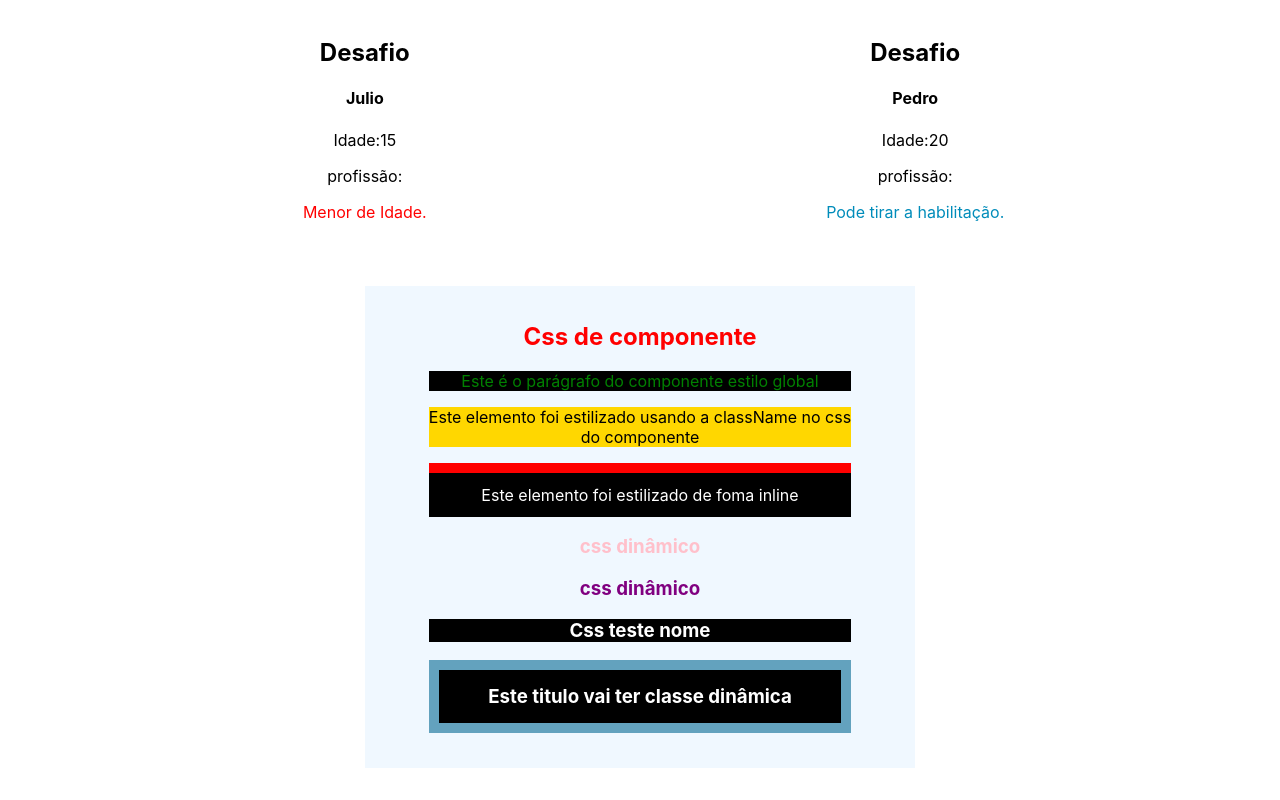
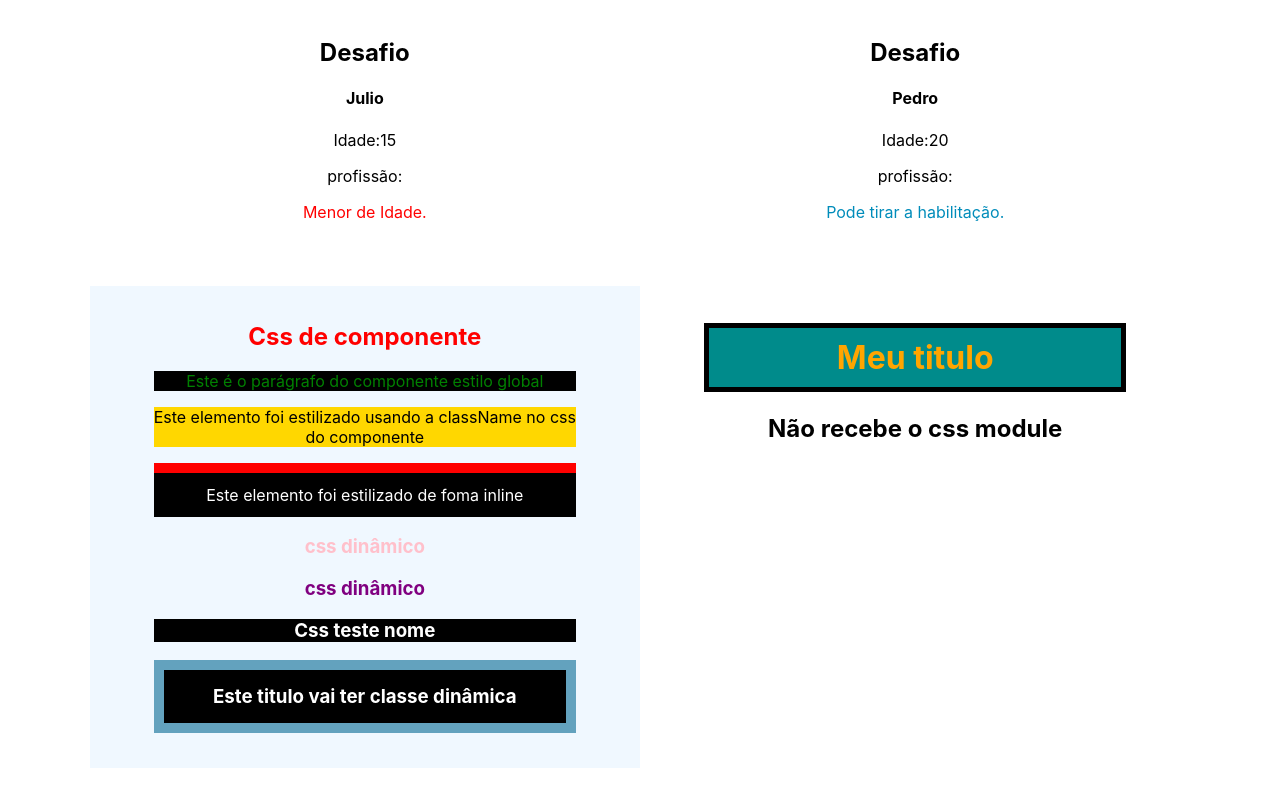
Before and after one commit to mjpfelicia/React-do-Zero-a-Maestria-, a React (Create React App) app: page / in a window 1280 px wide. Shown: the part 2642-3442 px from the top of the page. Built offline with nearby package versions, Linux system fonts and the light colour scheme.

Commit message:
aula de css module

```diff
--- a/src/App.css
+++ b/src/App.css
@@ -45,7 +45,8 @@ input {
 .box_props,
 .box_destructuring,
 .box_executarFunca,
-.box_desafio {
+.box_desafio,
+.box_module {
   padding: 1rem 4rem;
   width: 33%;
   margin-bottom: 2rem;
@@ -88,10 +89,12 @@ input {
 .maior {
   color: #008CBA;
 }
-.box_css h2{
+
+.box_css h2 {
   color: red;
 }
-.paragrafo_global{
+
+.paragrafo_global {
   color: green;
   background-color: black;
 }
--- a/src/App.js
+++ b/src/App.js
@@ -16,6 +16,7 @@ import Message from './components/Message';
 import ChangeMessageState from './components/ChangeMessageState';
 import UserDatails from './components/UserDatails';
 import MyComponent from "./components/MyComponent"
+import TitleModule from './components/TitleModule';
 
 function App() {
   //const name = "Maria"
@@ -116,6 +117,7 @@ function App() {
 
       {/*React e css*/}
       <MyComponent/>
+      <TitleModule/>
 
     </div>
 
--- a/src/components/MyComponent.js
+++ b/src/components/MyComponent.js
@@ -27,6 +27,8 @@ const MyComponent = () => {
             {/* Classe dimálica */}
             <h3 className={redTitle ? "red_title" : "title"}>Este titulo vai ter classe dinâmica</h3>
 
+            {/* Css Modules */}
+
 
 
         </div >
--- /dev/null
+++ b/src/components/Title.module.css
@@ -0,0 +1,6 @@
+.my_title {
+    color: orange;
+    background-color: darkcyan;
+    padding: 10px;
+    border:  5px solid black;
+}
--- /dev/null
+++ b/src/components/TitleModule.js
@@ -0,0 +1,14 @@
+import styles from "./Title.module.css";
+
+
+const TitleModule = () => {
+    return (
+        <div className="box_module">
+            <h1 className={styles.my_title}>Meu titulo</h1>
+            <h2 className="my_title">Não recebe o css module</h2>
+
+        </div>
+    )
+}
+
+export default TitleModule;
```
